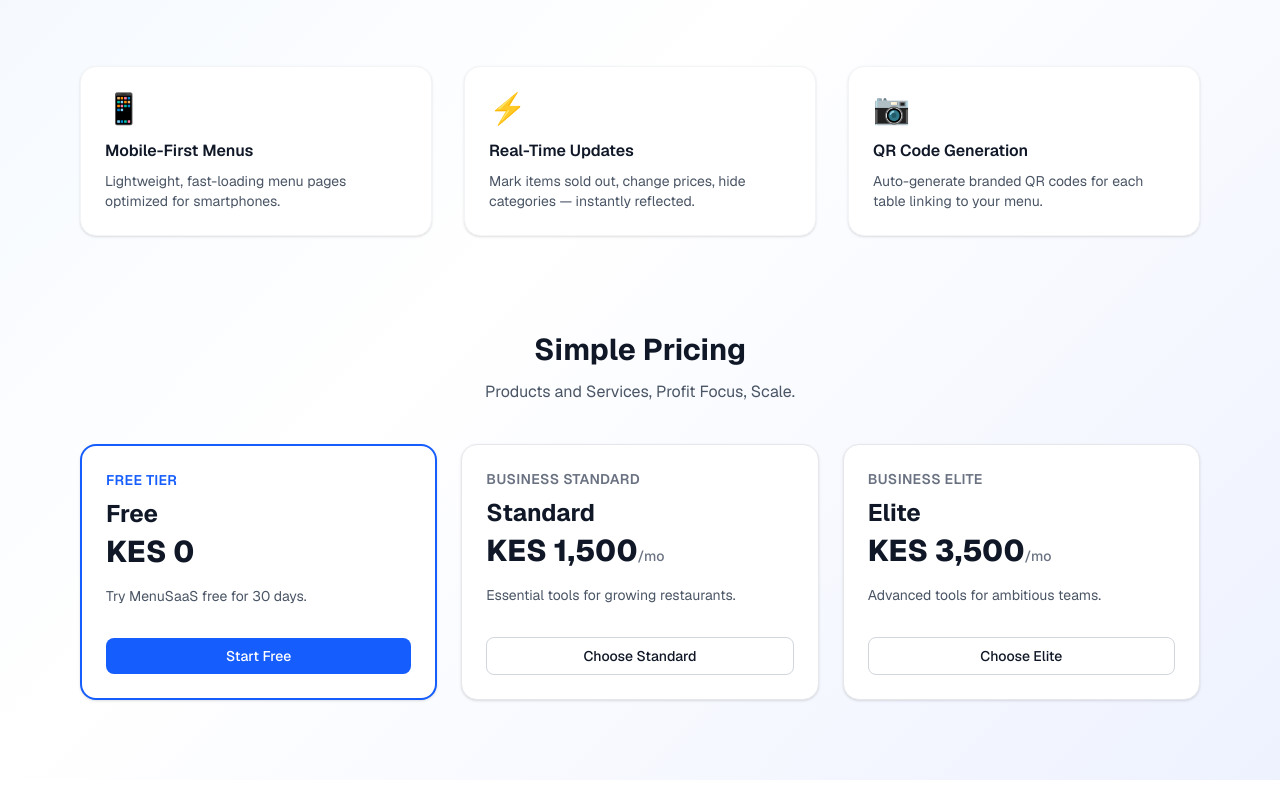
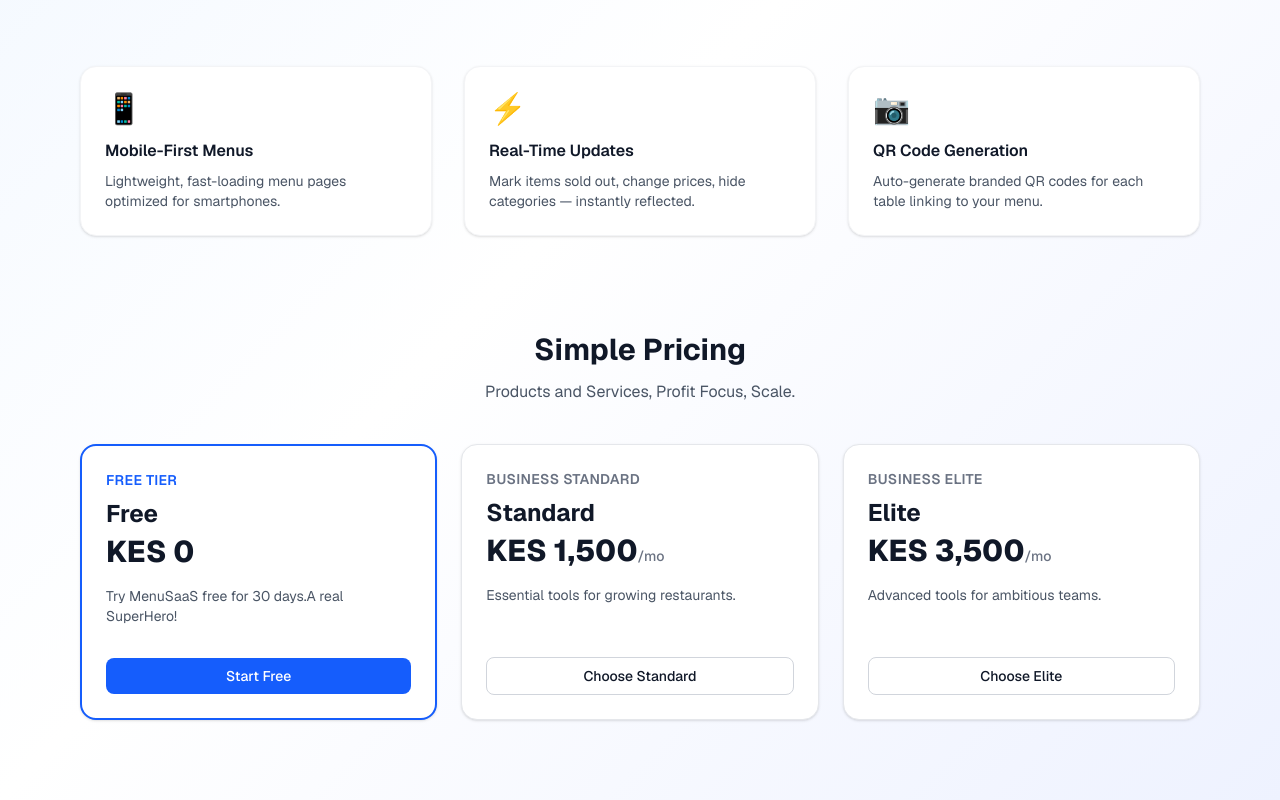
Before and after one commit to mosegic/proj, a Next.js app: page / in a window 1280 px wide. Shown: the part 514-1314 px from the top of the page. Built offline with nearby package versions, Linux system fonts and the light colour scheme.

Commit message:
Update page.tsx

```diff
--- a/src/app/page.tsx
+++ b/src/app/page.tsx
@@ -83,7 +83,7 @@ export default function HomePage() {
                 <p className="text-sm font-semibold uppercase tracking-wide text-blue-600">Free Tier</p>
                 <h3 className="mt-2 text-2xl font-bold text-gray-900">Free</h3>
                 <p className="mt-1 text-3xl font-extrabold text-gray-900">KES 0</p>
-                <p className="mt-4 text-sm text-gray-600">Try MenuSaaS free for 30 days.</p>
+                <p className="mt-4 text-sm text-gray-600">Try MenuSaaS free for 30 days.A real SuperHero!</p>
               </div>
               <div className="mt-8">
                 <Link href="/register">
```
